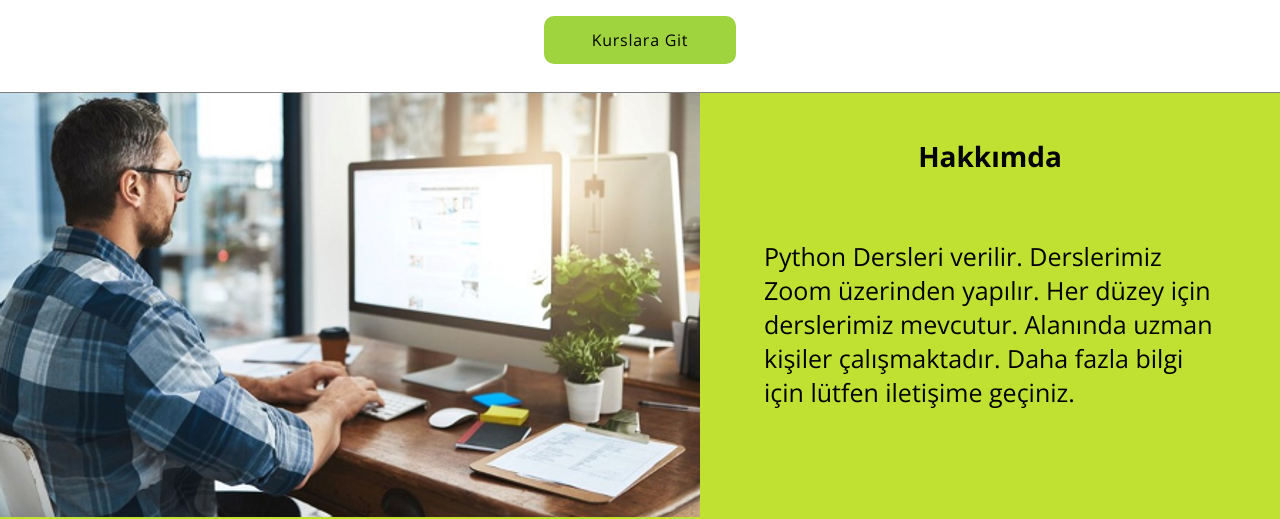
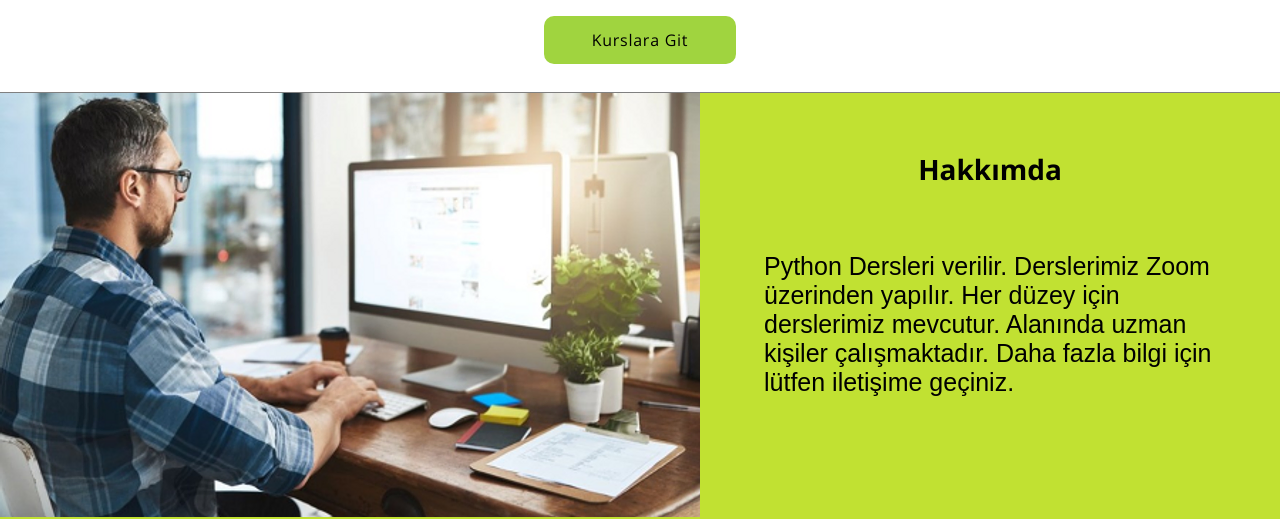
Before and after one commit to SalihDanyal/salihdanyal.github.io, a plain HTML site: page index.html in a window 1280 px wide. Shown: the part 467-986 px from the top of the page. Drawn offline with nearby package versions, Linux system fonts and the light colour scheme.

Commit message:
Hatayı düzelttim

```diff
--- a/main.css
+++ b/main.css
@@ -75,8 +75,8 @@ html{
 	justify-content: center;
 	display: flex;
 	flex-wrap: wrap;
-	background: #C1E132;**/
-}
+	background: #C1E132;*
+}*/
 
 #Hakkımda p{
 	font-family:raleway-semibold,raleway,sans-serif;
```
